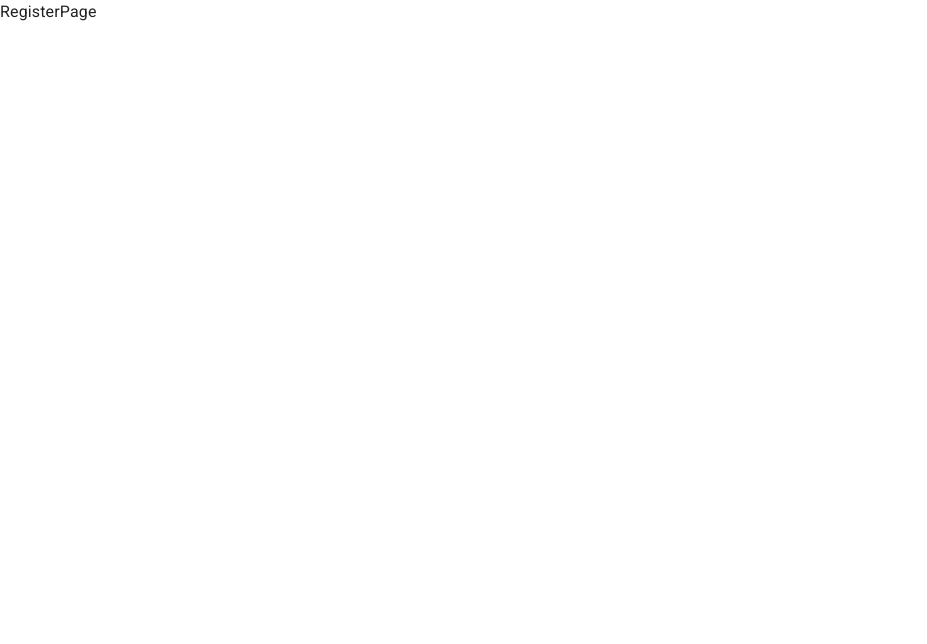
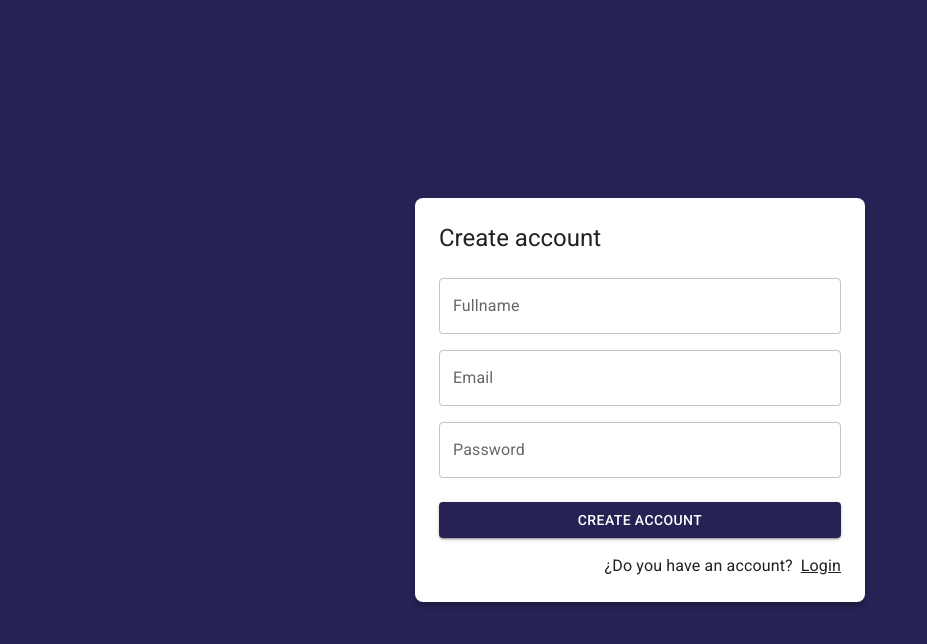
Before and after one commit to LuisFJojoa/journal-app, a React (Vite) app: page /auth/register in a window 1280 px wide. Shown: the top 644 px of the page, without its empty margins (0-927 px from the left). Built offline with nearby package versions, Linux system fonts and the light colour scheme.

Commit message:
RegisterPage design

```diff
--- a/src/auth/pages/RegisterPage.jsx
+++ b/src/auth/pages/RegisterPage.jsx
@@ -1,7 +1,66 @@
-import { Typography } from "@mui/material"
+import { Link as RouterLink } from 'react-router-dom'
+import { Google } from "@mui/icons-material"
+import { Button, Grid, Link, TextField, Typography } from "@mui/material"
+import { AuthLayout } from '../layout/AuthLayout'
 
 export const RegisterPage = () => {
   return (
-    <Typography>RegisterPage</Typography>
+
+    <AuthLayout title='Create account'>
+      <form>
+        <Grid container>
+
+          <Grid item
+            xs={12}
+            sx={{ mt: 2 }}>
+            <TextField
+              label="Fullname"
+              type="text"
+              placeholder="typer your fullname"
+              fullWidth />
+          </Grid>
+
+          <Grid item
+            xs={12}
+            sx={{ mt: 2 }}>
+            <TextField
+              label="Email"
+              type="email"
+              placeholder="typer your email"
+              fullWidth />
+          </Grid>
+
+          <Grid item
+            xs={12}
+            sx={{ mt: 2 }}>
+            <TextField
+              label="Password"
+              type="password"
+              placeholder="typer your password"
+              fullWidth />
+          </Grid>
+
+          <Grid container
+            spacing={2}
+            sx={{ mb: 2, mt: 1 }}>
+            <Grid item
+              xs={12}>
+              <Button variant="contained" fullWidth>
+                Create account
+              </Button>
+            </Grid>
+          </Grid>
+
+          <Grid container direction="row" justifyContent="end">
+            <Typography sx={{mr:1}}>¿Do you have an account?</Typography>
+            <Link component={RouterLink} color="inherit" to="/auth/login">
+              Login
+            </Link>
+          </Grid>
+        </Grid>
+      </form>
+    </AuthLayout>
+
+
   )
 }
```
